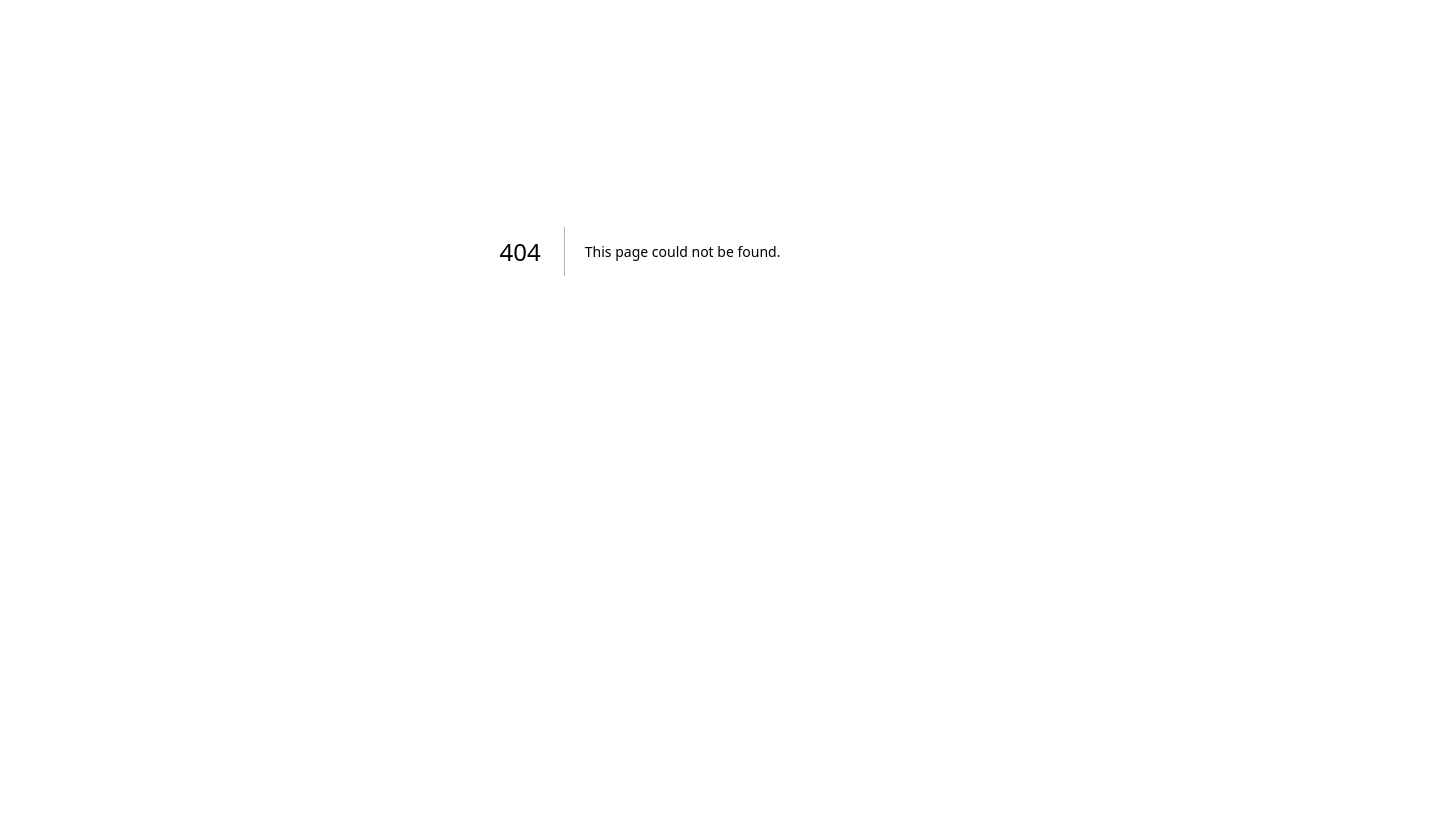
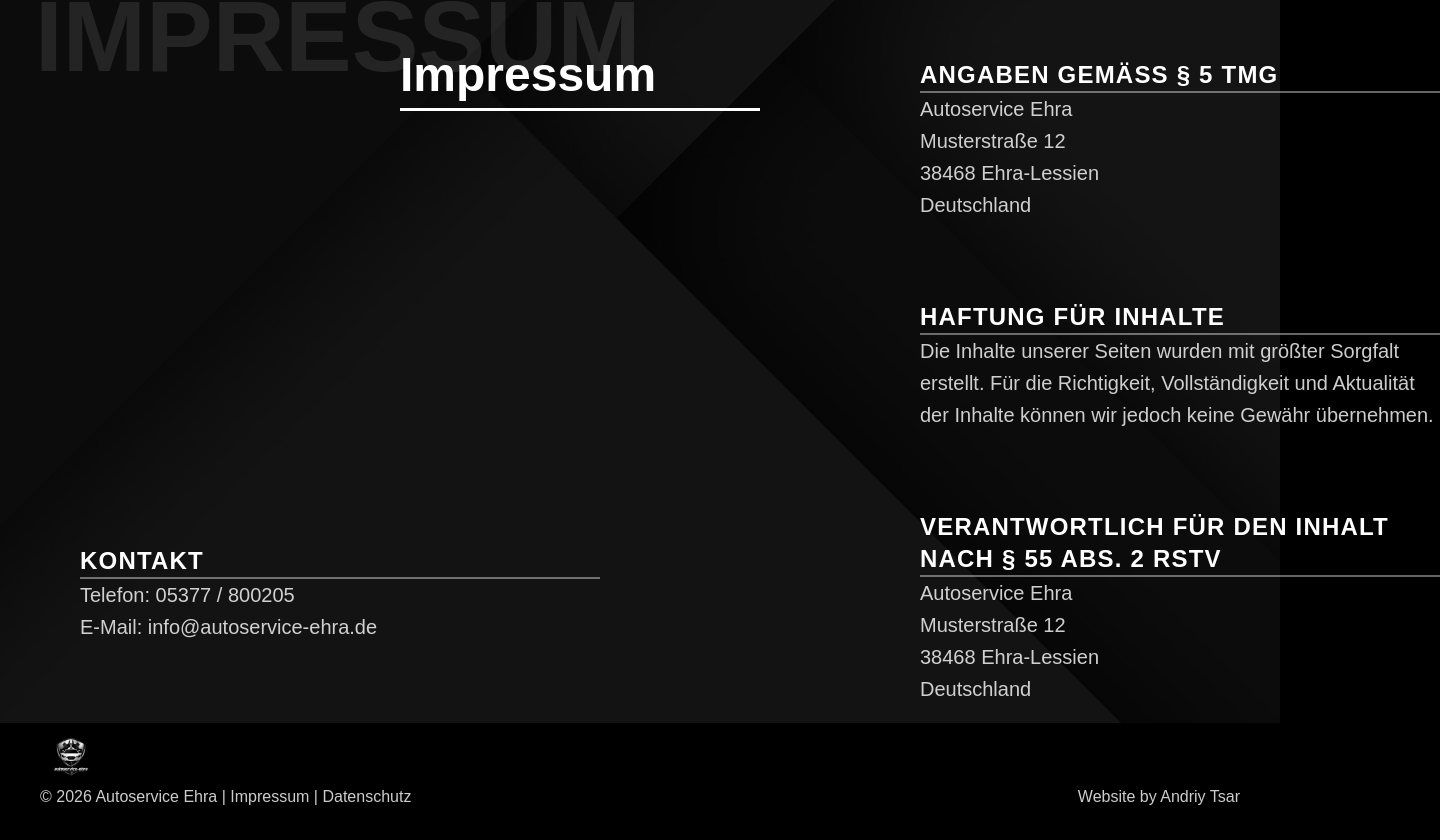
Before and after one commit to AndriyAtWork25/autoservice-ehra, a Next.js app: page /impressum in a window 1280 px wide. Before the commit this address had no page. Shown: the part 149-989 px from the top of the page, 1440 px wide, since content can reach past the window. Before the commit the page ends 800 px from the top, so only its background shows below. Built offline with nearby package versions, Linux system fonts and the light colour scheme; a web font is replaced by a local one.

Commit message:
feat: add footer section and implement styled Impressum page

```diff
--- /dev/null
+++ b/app/datenschutz/page.tsx
@@ -0,0 +1,30 @@
+export default function Datenschutz() {
+  return (
+    <main className="min-h-screen bg-black text-white px-20 py-40">
+
+      <h1 className="text-5xl font-bold mb-20">
+        Datenschutzerklärung
+      </h1>
+
+      <div className="max-w-[700px] text-xl leading-9 text-white/80">
+
+        <p className="mb-8">
+          Der Schutz Ihrer persönlichen Daten ist uns wichtig.
+          Diese Website erhebt keine personenbezogenen Daten ohne Ihre Zustimmung.
+        </p>
+
+        <p className="mb-8">
+          Beim Besuch dieser Website können technische Informationen
+          (z. B. IP-Adresse, Browsertyp) durch den Hostinganbieter gespeichert werden.
+        </p>
+
+        <p>
+          Bei Fragen zum Datenschutz kontaktieren Sie uns bitte unter der
+          oben angegebenen Adresse.
+        </p>
+
+      </div>
+
+    </main>
+  );
+}
--- a/app/globals.css
+++ b/app/globals.css
@@ -14,6 +14,7 @@ body {
 
 body {
   font-family: Arial, Helvetica, sans-serif;
+  background-color: black;
 }
 
 html {
--- /dev/null
+++ b/app/impressum/page.tsx
@@ -0,0 +1,109 @@
+import Navbar from "@/components/layout/Navbar";
+import Footer from "@/components/layout/Footer";
+
+export default function Impressum() {
+  return (
+     <>
+    <main className="relative min-h-screen text-white px-20 py-40">
+      <Navbar />
+
+      {/* Background Bild */}
+      <img
+        src="/service-bg2.jpg"
+        alt="Background"
+        className="absolute inset-0 w-full h-full object-cover -z-10"
+      />
+
+      {/* dunkler Overlay */}
+      <div className="absolute inset-0 bg-black/70 -z-10"></div>
+
+      {/* großes Hintergrund Wort */}
+      <span className="absolute top-[110px] left-[35px] text-[100px] font-bold text-white/10 select-none">
+        IMPRESSUM
+      </span>
+
+      {/* Content */}
+      <div className="relative max-w-[800px]">
+
+        <h1 className="relative top-50 left-100 text-5xl font-bold mb-16">
+          Impressum
+          <span className="absolute left-0 -bottom-3 h-[3px] w-[45%] bg-white"></span>
+        </h1>
+
+       <div className="relative top-40 left-230 w-[520px] text-white flex flex-col gap-20">
+
+
+  {/* Angaben */}
+  <div>
+    <h3 className="text-2xl font-bold uppercase tracking-wider">
+      Angaben gemäß § 5 TMG
+    </h3>
+
+    <div className="mt-3 h-[2px] w-full bg-white/40"></div>
+
+    <p className="mt-6 text-xl leading-8 text-white/80">
+      Autoservice Ehra<br />
+      Musterstraße 12<br />
+      38468 Ehra-Lessien<br />
+      Deutschland
+    </p>
+  </div>
+
+  {/* Haftung */}
+  <div>
+    <h3 className="text-2xl font-bold uppercase tracking-wider">
+      Haftung für Inhalte
+    </h3>
+
+    <div className="mt-3 h-[2px] w-full bg-white/40"></div>
+
+    <p className="mt-6 text-xl leading-8 text-white/80">
+      Die Inhalte unserer Seiten wurden mit größter Sorgfalt erstellt.
+      Für die Richtigkeit, Vollständigkeit und Aktualität der Inhalte
+      können wir jedoch keine Gewähr übernehmen.
+    </p>
+  </div>
+
+  {/* Verantwortlicher */}
+  <div>
+    <h3 className="text-2xl font-bold uppercase tracking-wider">
+      Verantwortlich für den Inhalt nach § 55 Abs. 2 RStV
+    </h3>
+
+    <div className="mt-3 h-[2px] w-full bg-white/40"></div>
+
+    <p className="mt-6 text-xl leading-8 text-white/80">
+      Autoservice Ehra<br />
+      Musterstraße 12<br />
+      38468 Ehra-Lessien<br />
+      Deutschland
+    </p>
+  </div>
+
+
+   {/* Kontakt */}
+  <div className="relative -left-210 -top-60">
+    <h3 className="text-2xl font-bold uppercase tracking-wider">
+      Kontakt
+    </h3>
+
+    <div className="mt-3 h-[2px] w-full bg-white/40"></div>
+
+    <p className="mt-6 text-xl leading-8 text-white/80">
+      Telefon: 05377 / 800205<br />
+      E-Mail: info@autoservice-ehra.de
+    </p>
+
+
+</div>
+
+        </div>
+
+        </div>
+
+    </main>
+
+     <Footer />
+    </>
+    );
+}
--- a/app/page.tsx
+++ b/app/page.tsx
@@ -1,9 +1,11 @@
 "use client";
 
+import Reveal from "@/components/ui/Reveal";
 import { useEffect, useState } from "react";
 import Navbar from "@/components/layout/Navbar";
 import Hero from "@/components/sections/Hero";
 import Footer from "@/components/layout/Footer";
+
 
 export default function HomePage() {
   const addressImages = [
@@ -41,8 +43,7 @@ export default function HomePage() {
   <div className="absolute inset-0 bg-black/40 -z-10"></div>
 
   {/* HEADER BLOCK */}
-  <div className="relative top-22 left-5">
-
+  <Reveal className="relative top-22 left-5">
     <span className="absolute -top-22 left-0 text-[120px] font-bold text-white/10 select-none">
       SERVICE
     </span>
@@ -65,10 +66,10 @@ export default function HomePage() {
 
     </div>
 
-  </div>
+  </Reveal>
 
   {/* HIER SERVICE BOX EINSETZEN */}
-  <div className="absolute top-[250px] left-[120px] w-[200px] overflow-hidden rounded-[28px] bg-[#2b2b2b]/95 shadow-[0_20px_50px_rgba(0,0,0,0.45)] transition duration-300 hover:-translate-y-2 hover:scale-[1.02] hover:[transform:perspective(1000px)_rotateX(2deg)_rotateY(-4deg)]">
+  <Reveal className="absolute top-[250px] left-[120px] w-[200px] overflow-hidden rounded-[28px] bg-[#2b2b2b]/95 shadow-[0_20px_50px_rgba(0,0,0,0.45)] transition duration-300 hover:-translate-y-2 hover:scale-[1.02] hover:[transform:perspective(1000px)_rotateX(2deg)_rotateY(-4deg)]">
 
     <img
       src="/service-oil.jpg"
@@ -76,18 +77,18 @@ export default function HomePage() {
       className="h-[80px] w-full object-cover"
     />
 
-    <div className="p-6 text-center">
+    <Reveal className="p-6 text-center">
       <h3 className="text-lg font-bold text-white">
         Ölwechsel & Motorservice
       </h3>
 
-    </div>
+    </Reveal>
 
-  </div>
+  </Reveal>
 
 
   {/* HIER SERVICE BOX EINSETZEN */}
-  <div className="absolute top-[250px] left-[400px] w-[200px] overflow-hidden rounded-[28px] bg-[#2b2b2b]/95 shadow-[0_20px_50px_rgba(0,0,0,0.45)] transition duration-300 hover:-translate-y-2 hover:scale-[1.02] hover:[transform:perspective(1000px)_rotateX(2deg)_rotateY(-4deg)]">
+  <Reveal className="absolute top-[250px] left-[400px] w-[200px] overflow-hidden rounded-[28px] bg-[#2b2b2b]/95 shadow-[0_20px_50px_rgba(0,0,0,0.45)] transition duration-300 hover:-translate-y-2 hover:scale-[1.02] hover:[transform:perspective(1000px)_rotateX(2deg)_rotateY(-4deg)]">
 
     <img
       src="/service-inspection.png"
@@ -95,17 +96,17 @@ export default function HomePage() {
       className="h-[80px] w-full object-cover"
     />
 
-    <div className="p-6 text-center">
+    <Reveal className="p-6 text-center">
       <h3 className="text-lg font-bold text-white">
         Inspektion & Wartung
       </h3>
 
-    </div>
+    </Reveal>
 
-  </div>
+  </Reveal>
 
   {/* HIER SERVICE BOX EINSETZEN */}
-  <div className="absolute top-[250px] left-[680px] w-[200px] overflow-hidden rounded-[28px] bg-[#2b2b2b]/95 shadow-[0_20px_50px_rgba(0,0,0,0.45)] transition duration-300 hover:-translate-y-2 hover:scale-[1.02] hover:[transform:perspective(1000px)_rotateX(2deg)_rotateY(-4deg)]">
+  <Reveal className="absolute top-[250px] left-[680px] w-[200px] overflow-hidden rounded-[28px] bg-[#2b2b2b]/95 shadow-[0_20px_50px_rgba(0,0,0,0.45)] transition duration-300 hover:-translate-y-2 hover:scale-[1.02] hover:[transform:perspective(1000px)_rotateX(2deg)_rotateY(-4deg)]">
 
     <img
       src="/service-brakes.png"
@@ -113,18 +114,18 @@ export default function HomePage() {
       className="h-[80px] w-full object-cover"
     />
 
-    <div className="p-6 text-center">
+    <Reveal className="p-6 text-center">
       <h3 className="text-lg font-bold text-white">
         Bremsen wechseln <br />
           & Service
       </h3>
 
-    </div>
+    </Reveal>
 
-  </div>
+  </Reveal>
 
   {/* HIER SERVICE BOX EINSETZEN */}
-  <div className="absolute top-[450px] left-[120px] w-[200px] overflow-hidden rounded-[28px] bg-[#2b2b2b]/95 shadow-[0_20px_50px_rgba(0,0,0,0.45)] transition duration-300 hover:-translate-y-2 hover:scale-[1.02] hover:[transform:perspective(1000px)_rotateX(2deg)_rotateY(-4deg)]">
+  <Reveal className="absolute top-[450px] left-[120px] w-[200px] overflow-hidden rounded-[28px] bg-[#2b2b2b]/95 shadow-[0_20px_50px_rgba(0,0,0,0.45)] transition duration-300 hover:-translate-y-2 hover:scale-[1.02] hover:[transform:perspective(1000px)_rotateX(2deg)_rotateY(-4deg)]">
 
     <img
       src="/service-tyres.png"
@@ -132,19 +133,19 @@ export default function HomePage() {
       className="h-[80px] w-full object-cover"
     />
 
-    <div className="p-6 text-center">
+    <Reveal className="p-6 text-center">
       <h3 className="text-lg font-bold text-white">
         Reifenwechsel & <br />
         Reifenservice
       </h3>
 
-    </div>
+    </Reveal>
 
-  </div>
+  </Reveal>
 
 
   {/* HIER SERVICE BOX EINSETZEN */}
-  <div className="absolute top-[450px] left-[400px] w-[200px] overflow-hidden rounded-[28px] bg-[#2b2b2b]/95 shadow-[0_20px_50px_rgba(0,0,0,0.45)] transition duration-300 hover:-translate-y-2 hover:scale-[1.02] hover:[transform:perspective(1000px)_rotateX(2deg)_rotateY(-4deg)]">
+  <Reveal className="absolute top-[450px] left-[400px] w-[200px] overflow-hidden rounded-[28px] bg-[#2b2b2b]/95 shadow-[0_20px_50px_rgba(0,0,0,0.45)] transition duration-300 hover:-translate-y-2 hover:scale-[1.02] hover:[transform:perspective(1000px)_rotateX(2deg)_rotateY(-4deg)]">
 
     <img
       src="/service-diagnostic.png"
@@ -152,19 +153,19 @@ export default function HomePage() {
       className="h-[80px] w-full object-cover"
     />
 
-    <div className="p-6 text-center">
+    <Reveal className="p-6 text-center">
       <h3 className="text-lg font-bold text-white">
         Diagnose & <br />
         Fehlerauslesen
       </h3>
 
-    </div>
+    </Reveal>
 
-  </div>
+  </Reveal>
 
 
    {/* HIER SERVICE BOX EINSETZEN */}
-  <div className="absolute top-[450px] left-[680px] w-[200px] overflow-hidden rounded-[28px] bg-[#2b2b2b]/95 shadow-[0_20px_50px_rgba(0,0,0,0.45)] transition duration-300 hover:-translate-y-2 hover:scale-[1.02] hover:[transform:perspective(1000px)_rotateX(2deg)_rotateY(-4deg)]">
+  <Reveal className="absolute top-[450px] left-[680px] w-[200px] overflow-hidden rounded-[28px] bg-[#2b2b2b]/95 shadow-[0_20px_50px_rgba(0,0,0,0.45)] transition duration-300 hover:-translate-y-2 hover:scale-[1.02] hover:[transform:perspective(1000px)_rotateX(2deg)_rotateY(-4deg)]">
 
     <img
       src="/service-other.png"
@@ -172,15 +173,15 @@ export default function HomePage() {
       className="h-[80px] w-full object-cover"
     />
 
-    <div className="p-6 text-center">
+    <Reveal className="p-6 text-center">
       <h3 className="text-lg font-bold text-white">
         Und vieles mehr für  <br />
         Ihr Auto und Motorrad
       </h3>
 
-    </div>
+    </Reveal>
 
-  </div>
+  </Reveal>
 
 </section>
 <section id="about" className="relative min-h-screen px-10 pt-40 py-20">
@@ -198,7 +199,7 @@ export default function HomePage() {
 </span>
 
 {/* linker Bereich */}
-<div className="absolute left-[120px] top-[150px]">
+<Reveal className="absolute left-[120px] top-[150px]">
 
   <h2 className="relative text-5xl font-bold text-white">
     Über uns
@@ -211,9 +212,9 @@ export default function HomePage() {
     Sie Service, Wartung und Reparatur aus einer Hand.
   </p>
 
-</div>
+</Reveal>
   {/* rechter Statistik-Bereich */}
-  <div className="absolute right-[120px] top-[180px] grid grid-cols-2 gap-x-20 gap-y-16">
+  <Reveal className="absolute right-[120px] top-[180px] grid grid-cols-2 gap-x-20 gap-y-16">
     <div className="w-[320px] border-b border-white/40 pb-8">
       <h3 className="text-6xl font-bold text-white">10+</h3>
       <p className="mt-3 text-3xl uppercase text-white/60">
@@ -241,7 +242,7 @@ export default function HomePage() {
         Direkt, ehrlich, nah
       </p>
     </div>
-  </div>
+  </Reveal>
 </section>
 <section id="address" className="relative min-h-screen px-10 pt-40 py-20">
   <img
@@ -258,16 +259,16 @@ export default function HomePage() {
 </span>
 
 {/* linker Bereich */}
-<div className="absolute left-[120px] top-[140px]">
+<Reveal className="absolute left-[120px] top-[140px]">
 
   <h2 className="relative text-5xl font-bold text-white">
     Hier sind wir
     <span className="absolute left-0 -bottom-1 h-[3px] w-full bg-white"></span>
   </h2>
-  </div>
+  </Reveal>
 
  {/* Maps Bild Box */}
-<div className="absolute left-[120px] top-[250px] w-[520px] h-[280px]">
+<Reveal className="absolute left-[120px] top-[250px] w-[520px] h-[280px]">
   {/* weißer Rahmen */}
   <div className="absolute -top-5 -left-5 w-full h-full border border-white/60 rounded-[70px_20px_70px_20px]"></div>
 
@@ -277,15 +278,15 @@ export default function HomePage() {
     alt="Standort Karte"
     className="relative w-full h-full object-cover rounded-[70px_20px_70px_20px] shadow-2xl transition duration-300 hover:[transform:perspective(1000px)_rotateY(-6deg)_rotateX(3deg)_scale(1.03)]"
   />
-</div>
+</Reveal>
 
 {/* Adresse + Text darunter */}
-<div className="absolute left-[120px] top-[540px] max-w-[520px]">
+<Reveal className="absolute left-[120px] top-[540px] max-w-[520px]">
   <a
     href="https://maps.app.goo.gl/ToEY8ZMsyJshBgJA9?g_st=it"
     target="_blank"
     rel="noopener noreferrer"
-    className="group relative mt-10 inline-block text-4xl leading-8 text-white/80 transition hover:text-white"
+    className="group relative mt-10 inline-block text-4xl text-white transition hover:text-white"
   >
     Musterstraße 12, 38468 Ehra-Lessien
     <span className="absolute left-0 -bottom-2 h-[2px] w-0 bg-white transition-all duration-300 group-hover:w-full"></span>
@@ -295,9 +296,9 @@ export default function HomePage() {
     Besuchen Sie unseren Standort direkt vor Ort oder öffnen Sie die Route
     bequem in Google Maps.
   </p>
-</div>
+</Reveal>
 
-   <div className="absolute top-[140px] right-[180px] w-[340px] h-[430px]">
+   <Reveal className="absolute top-[140px] right-[180px] w-[340px] h-[430px]">
     {/* weißer Rahmen */}
     <div className="absolute -top-5 -left-5 w-full h-full border border-white/60 rounded-[70px_20px_70px_20px]"></div>
 
@@ -320,7 +321,7 @@ export default function HomePage() {
         />
       ))}
     </div>
-  </div>
+  </Reveal>
 
 </section>
 <section id="contact" className="relative min-h-screen px-10 pt-40 py-20">
@@ -334,7 +335,7 @@ export default function HomePage() {
     <div className="absolute inset-0 bg-black/60 -z-10"></div>
 
   {/* linker Block */}
-  <div className="absolute left-[120px] top-[160px] flex flex-col items-start">
+  <Reveal className="absolute left-[120px] top-[160px] flex flex-col items-start">
     <img
       src="/logo1.png"
       alt="Autoservice Ehra Logo"
@@ -370,10 +371,10 @@ export default function HomePage() {
         />
       </a>
     </div>
-  </div>
+  </Reveal>
 
   {/* rechter Kontakt Bereich */}
-<div className="absolute right-[220px] top-[160px] w-[420px] text-white flex flex-col gap-16">
+  <Reveal className="absolute right-[220px] top-[160px] w-[420px] text-white flex flex-col gap-16">
 
   {/* Adresse */}
   <div className="mb-14">
@@ -424,7 +425,7 @@ export default function HomePage() {
     </a>
   </div>
 
-</div>
+</Reveal>
 
 </section>
 
--- a/components/layout/Footer.tsx
+++ b/components/layout/Footer.tsx
@@ -1,5 +1,30 @@
+import Reveal from "../ui/Reveal"
+
 export default function Footer() {
   return (
-    <footer></footer>
-  )
+    <footer className="relative w-full bg-black h-[110px] px-10">
+
+      {/* kleines Logo */}
+      <div className="absolute left-[4%] bottom-14">
+        <img
+          src="/logo1.png"
+          alt="Autoservice Ehra Logo"
+          className="w-[40px] object-contain"
+        />
+      </div>
+
+      {/* linker Text */}
+      <span className="absolute left-10 bottom-6 text-white/80 text-base">
+        © 2026 Autoservice Ehra |
+        <a href="/impressum" className="hover:text-white"> Impressum </a> |
+        <a href="/datenschutz" className="hover:text-white"> Datenschutz </a>
+      </span>
+
+      {/* rechter Text */}
+      <span className="absolute right-10 bottom-6 text-white/80 text-base">
+        Website by Andriy Tsar
+      </span>
+
+    </footer>
+  );
 }
--- /dev/null
+++ b/components/ui/Reveal.tsx
@@ -0,0 +1,44 @@
+"use client";
+
+import { useEffect, useRef, useState } from "react";
+
+type RevealProps = {
+  children: React.ReactNode;
+  className?: string;
+};
+
+export default function Reveal({ children, className = "" }: RevealProps) {
+  const ref = useRef<HTMLDivElement | null>(null);
+  const [visible, setVisible] = useState(false);
+
+  useEffect(() => {
+    const element = ref.current;
+    if (!element) return;
+
+    const observer = new IntersectionObserver(
+      ([entry]) => {
+        if (entry.isIntersecting) {
+          setVisible(true);
+        }
+      },
+      { threshold: 0.15 }
+    );
+
+    observer.observe(element);
+
+    return () => observer.disconnect();
+  }, []);
+
+  return (
+    <div
+      ref={ref}
+      className={`transition-all duration-700 ease-out ${
+        visible
+          ? "opacity-100 translate-y-0"
+          : "opacity-0 translate-y-10"
+      } ${className}`}
+    >
+      {children}
+    </div>
+  );
+}
```
